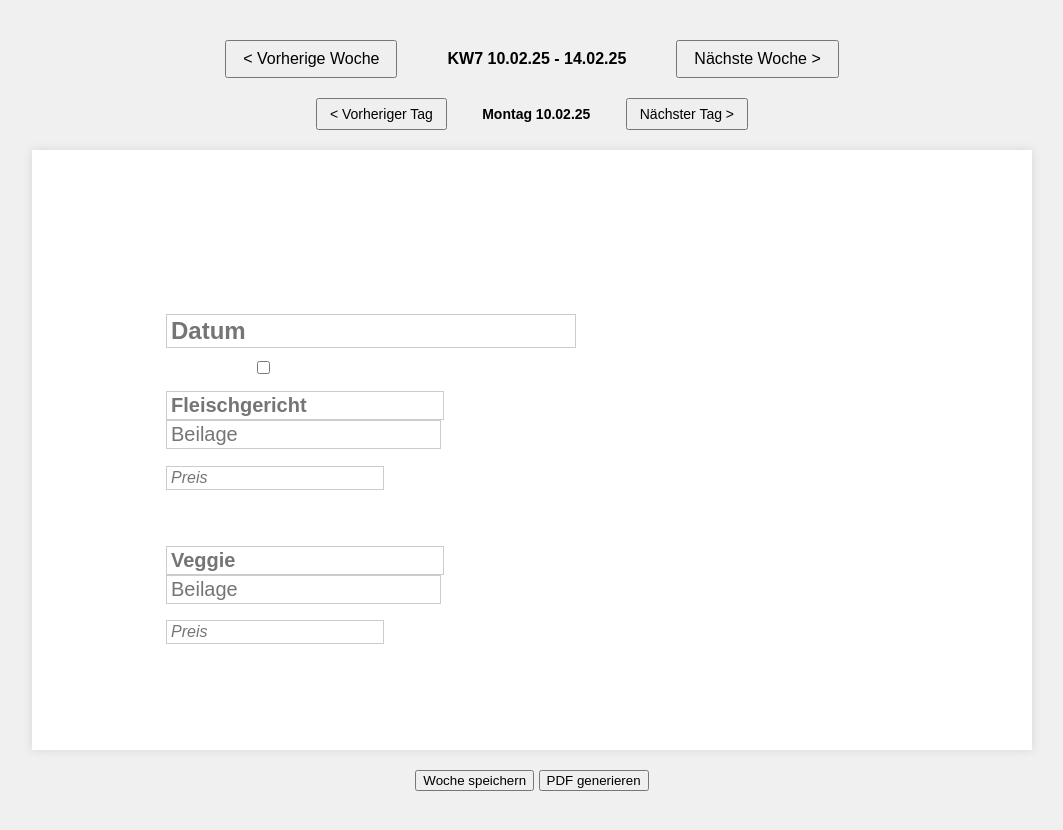
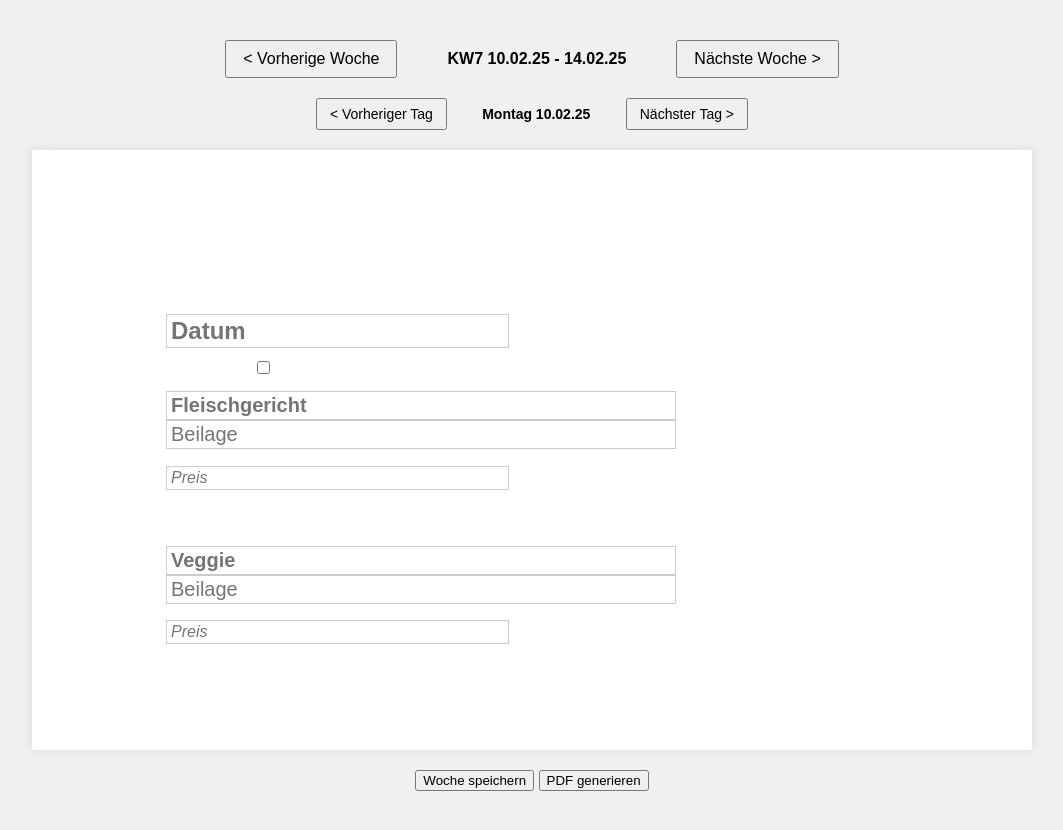
Before and after one commit to Matewoo/pdf-writer, a plain HTML site: page public/index.html in a window 1280 px wide. Shown: the whole page, without its empty margins (108-1171 px from the left). Drawn offline with Linux system fonts and the light colour scheme; no server answers.

Commit message:
update width of input field

```diff
--- a/public/index.html
+++ b/public/index.html
@@ -83,7 +83,7 @@
             font-size: 24px;
             color: rgb(159, 28, 12);
             font-weight: bold;
-            width: 400px;
+            width: 333px;
             font-family: 'Fira Sans', sans-serif
         }
 
@@ -102,6 +102,7 @@
             border: 1px solid rgba(0, 0, 0, 0.2);
             padding: 2px 4px;
             font-size: 20px;
+            width: 500px;
             font-family: 'Fira Sans', sans-serif
         }
 
@@ -112,6 +113,7 @@
             padding: 2px 4px;
             font-size: 20px;
             font-weight: bold;
+            width: 500px;
             font-family: 'Fira Sans', sans-serif
         }
 
@@ -122,6 +124,7 @@
             padding: 2px 4px;
             font-size: 16px;
             font-style: italic;
+            width: 333px;
             font-family: 'Fira Sans', sans-serif
         }
 
```
